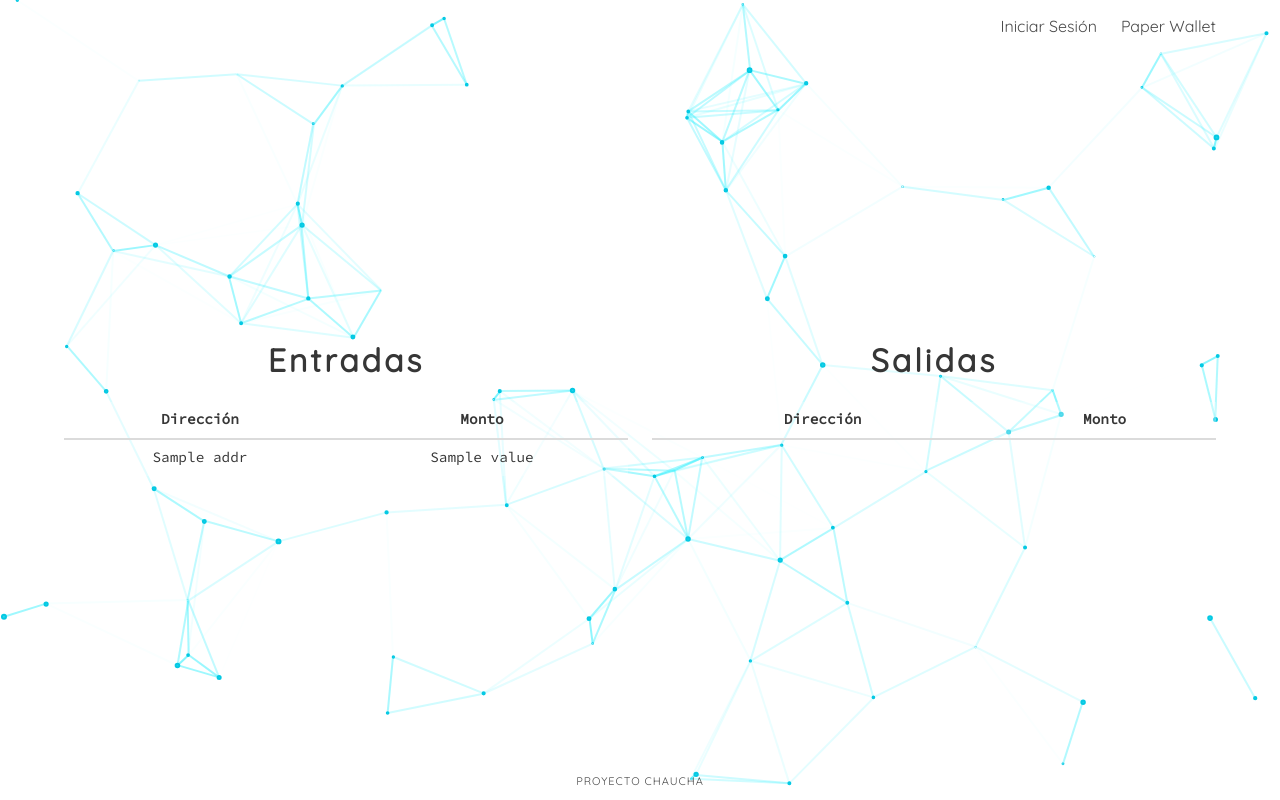
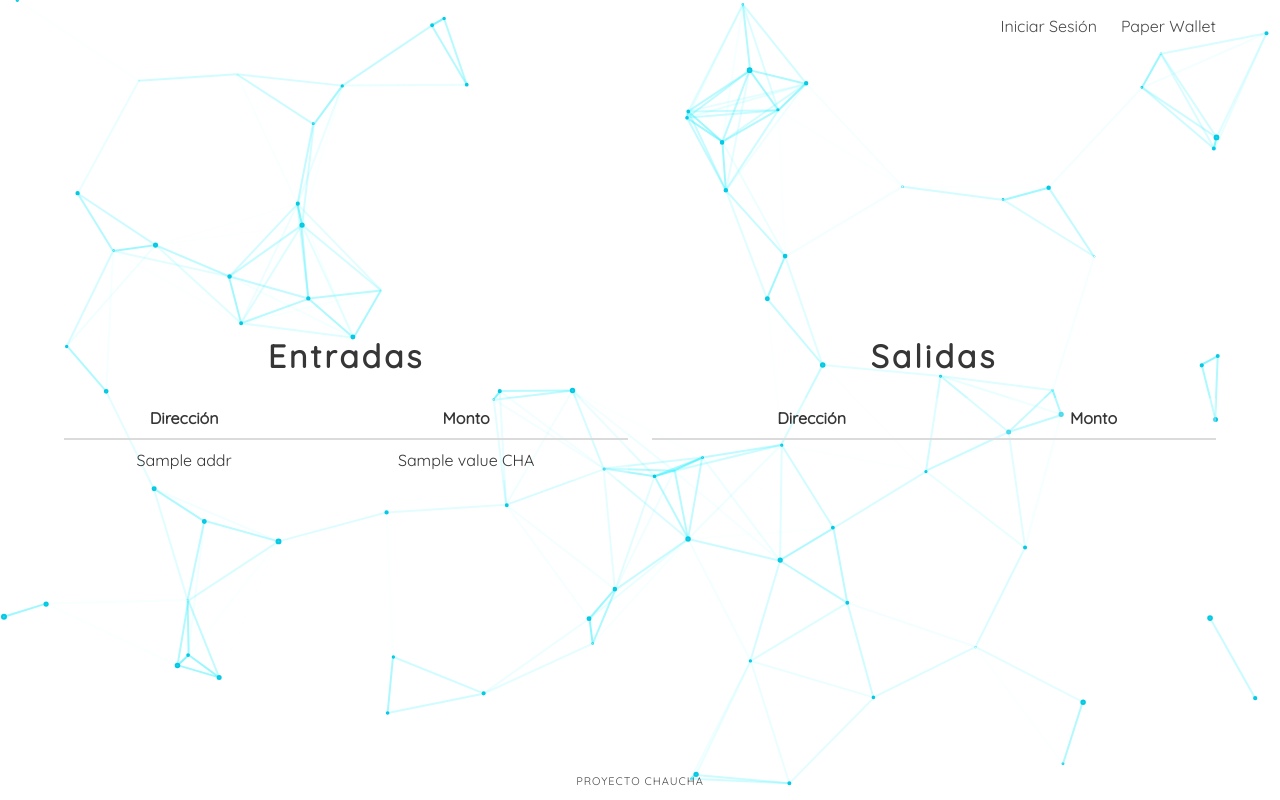
Before and after one commit to proyecto-chaucha/chaucha.party, a Flask app: template chungungo/templates/tx_viewer.html in a window 1280 px wide. Run offline with Flask 2, Linux system fonts and the light colour scheme; the template is opened without the code that fills it: most values are stand-ins (such as "Sample title", 1, 10 or a date in 2020); lists and menus that the app fills with data are empty; some libraries are stand-ins or nearby versions.

Commit message:
formato en templates

```diff
--- a/chungungo/templates/base.html
+++ b/chungungo/templates/base.html
@@ -13,10 +13,9 @@
 	<meta name="author" content="César Vásquez C.">
 	<script type="text/javascript" src="{{ url_for('static', filename='particles.min.js') }}"></script>
 	<style type="text/css">
-	@import url('https://fonts.googleapis.com/css?family=Quicksand|Source+Code+Pro');
+	@import url('https://fonts.googleapis.com/css?family=Quicksand');
 
 	body { font-family: 'Quicksand', sans-serif; font-size: 1em; }
-	.mono { font-family: 'Source Code Pro', monospace; font-size: 0.9em; }
 	.bg { background: rgba(255, 255, 255, 0.3); }
 	table.center { margin-left:auto; margin-right:auto; }
 	h1 {letter-spacing: 3px; }
--- a/chungungo/templates/tx_viewer.html
+++ b/chungungo/templates/tx_viewer.html
@@ -5,7 +5,7 @@
 	<div class="column has-text-centered">
 		<h1 class="title">Entradas</h1>
 
-		<table class="table center bg mono is-hoverable is-fullwidth">
+		<table class="table center bg is-hoverable is-fullwidth">
 			<thead>
 				<tr class="has-text-centered">
 					<th class="has-text-centered">Dirección</th>
@@ -14,18 +14,26 @@
 			</thead>
 			<tbody>
 				{% for i in tx['vin'] %}
+				{% if not tx['isCoinBase'] %}
 				<tr>
 					<td class="has-text-centered">{{ i['addr'] }}</td>
-					<td class="has-text-centered">{{ i['value'] }}</td>
+					<td class="has-text-centered">{{ i['value'] }} CHA</td>
 					</td>
 				</tr>
+				{% else %}
+				<tr>
+					<td class="has-text-centered">Generación</td>
+					<td class="has-text-centered">{{ tx['valueOut'] }} CHA</td>
+					</td>
+				</tr>
+				{% endif %}
 				{% endfor %}
 			</tbody>
 		</table>
 	</div>
 	<div class="column">
 		<h1 class="title">Salidas</h1>
-		<table class="table center bg mono is-hoverable is-fullwidth">
+		<table class="table center bg is-hoverable is-fullwidth">
 			<thead>
 				<tr class="has-text-centered">
 					<th class="has-text-centered">Dirección</th>
@@ -37,7 +45,7 @@
 				{% if 'addresses' in j['scriptPubKey'] %}
 				<tr>
 					<td class="has-text-centered">{{ j['scriptPubKey']['addresses'][0] }}</td>
-					<td class="has-text-centered">{{ j['value'] }}</td>
+					<td class="has-text-centered">{{ j['value'] }} CHA</td>
 					</td>
 				</tr>
 				{% endif %}
@@ -46,4 +54,9 @@
 		</table>
 	</div>
 </div>
+{% if 'fees' in tx %}
+<div class="content is-medium">
+	<p><b>Impuesto:</b> {{ tx['fees'] }} CHA</p>
+</div>
+{% endif %}
 {% endblock %}
```
Also changed, not shown: chungungo/templates/history.html (+19 -17 lines), chungungo/templates/home.html (+7 -6 lines), chungungo/templates/index.html (deleted, +0 -9 lines).
